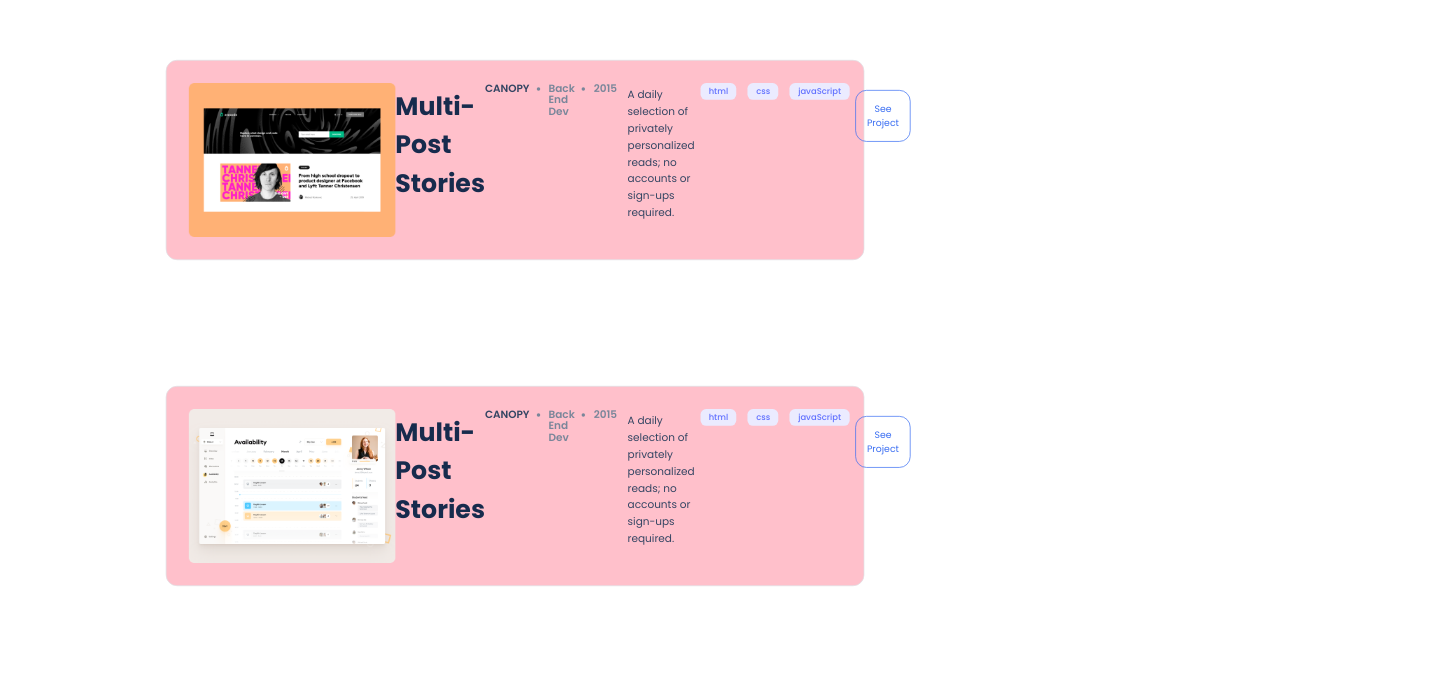
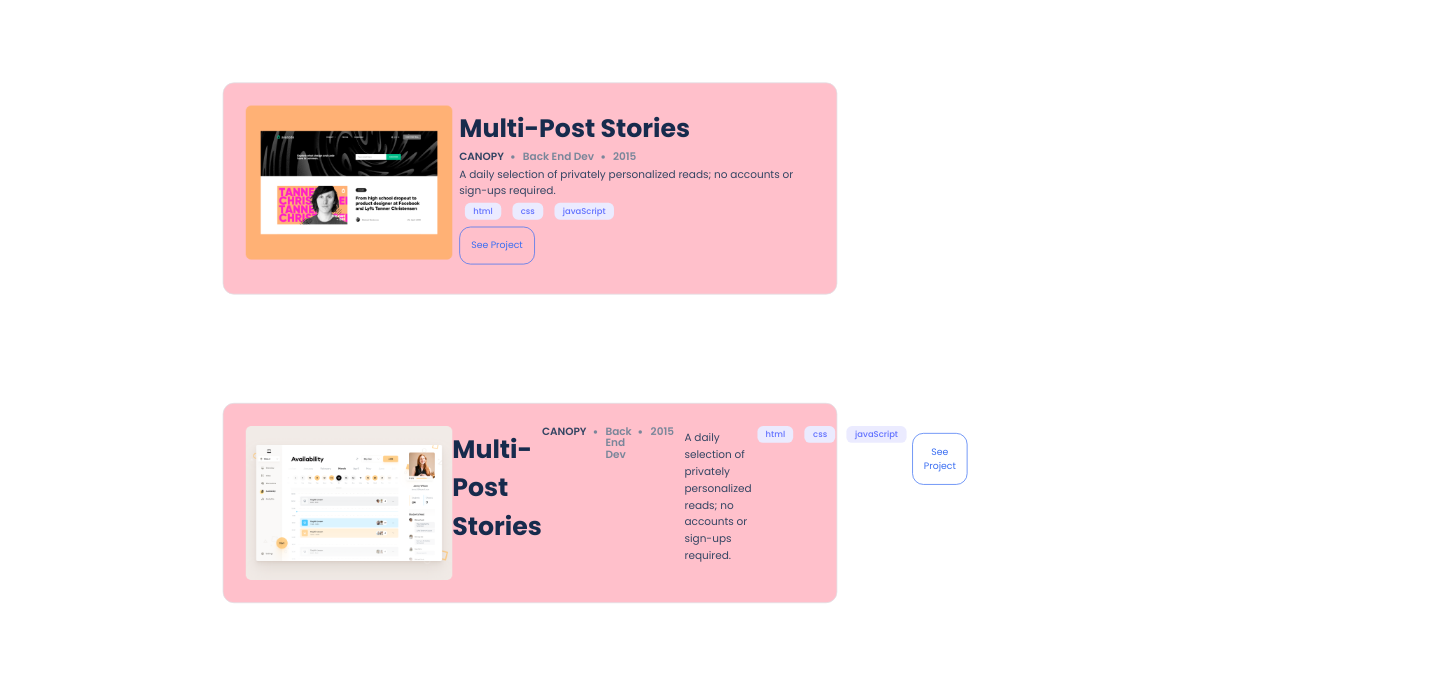
Before and after one commit to shahnawaza75/Myfirst_Porfolio, a website: page index.html in a window 1280 px wide. Shown: the part 860-1540 px from the top of the page, 1439 px wide, since content can reach past the window. Drawn offline with Linux system fonts and the light colour scheme.

```diff
--- a/index.html
+++ b/index.html
@@ -20,7 +20,7 @@
 
     </header>
 
-<section id="work_section">
+<main id="work_section">
     <section id="home_section">
         <div class="home_container">
         <h1>I’m Shahnawaz Ali
@@ -39,10 +39,12 @@
                 </ul>
             </div>
     </section>
-
+    <section class="works">
     <div class="work_card">
-
-            <img src="./images/secondimage.png" alt="icon"/>
+       <div>
+           <img src="./images/secondimage.png" alt="icon"/>
+       </div>
+       <div>
             <h3 class="project_name">
                 Multi-Post
                 Stories
@@ -61,6 +63,7 @@
             <li>javaScript</li>
         </ul>
        <button class="btn1" type="submit">See Project</button>
+       </div>
     </div>
     <div class="work_card">
 
@@ -129,7 +132,7 @@
 </ul>
 <button class="btn1" type="submit">See Project</button>
 </div>
-
+</section>
 
 
 <section>
@@ -184,7 +187,7 @@
 </section>
 
 
-</section>
+</main>
 
 
     <form class="last_section" action="https://formspree.io/f/xbjwkevl" method="post">
```
